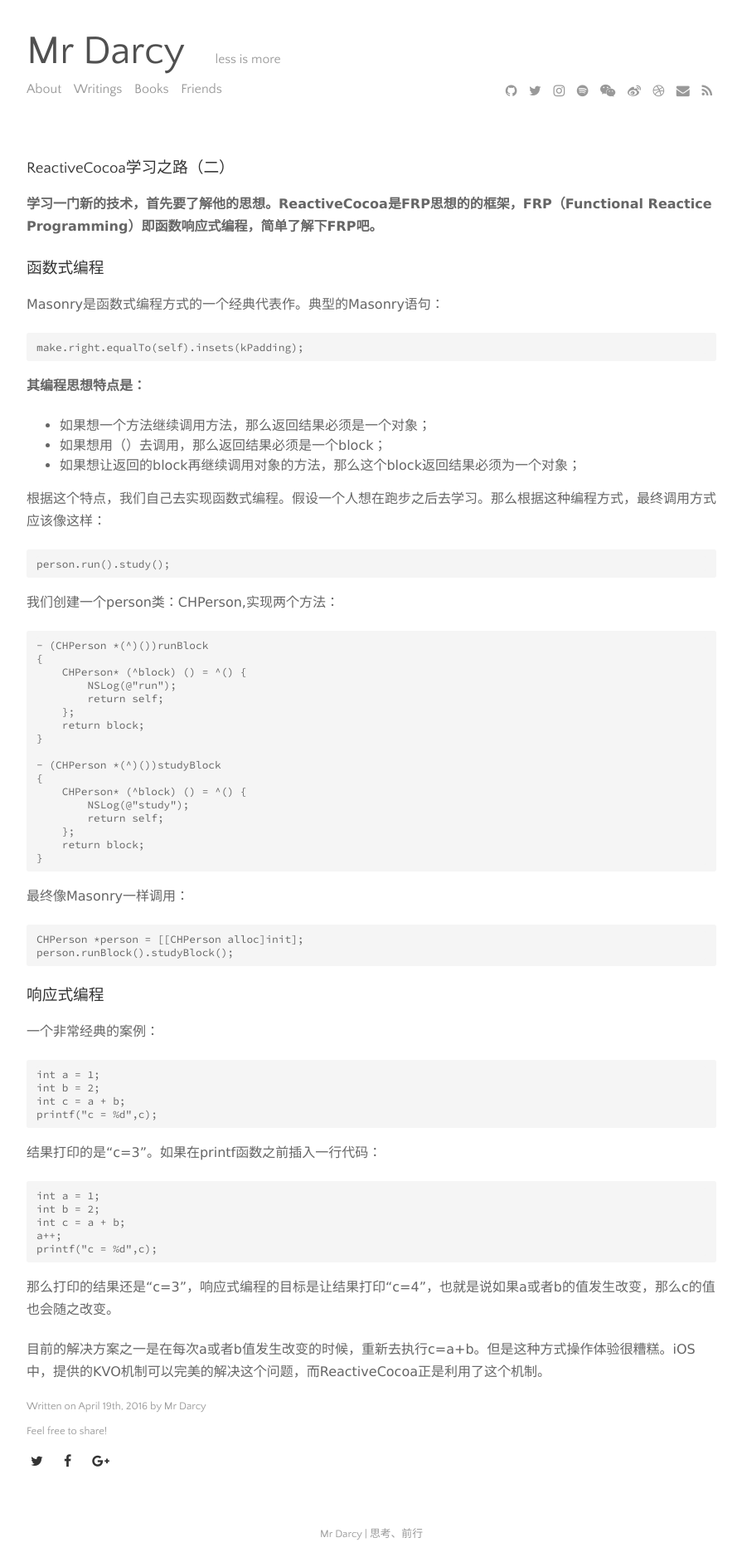
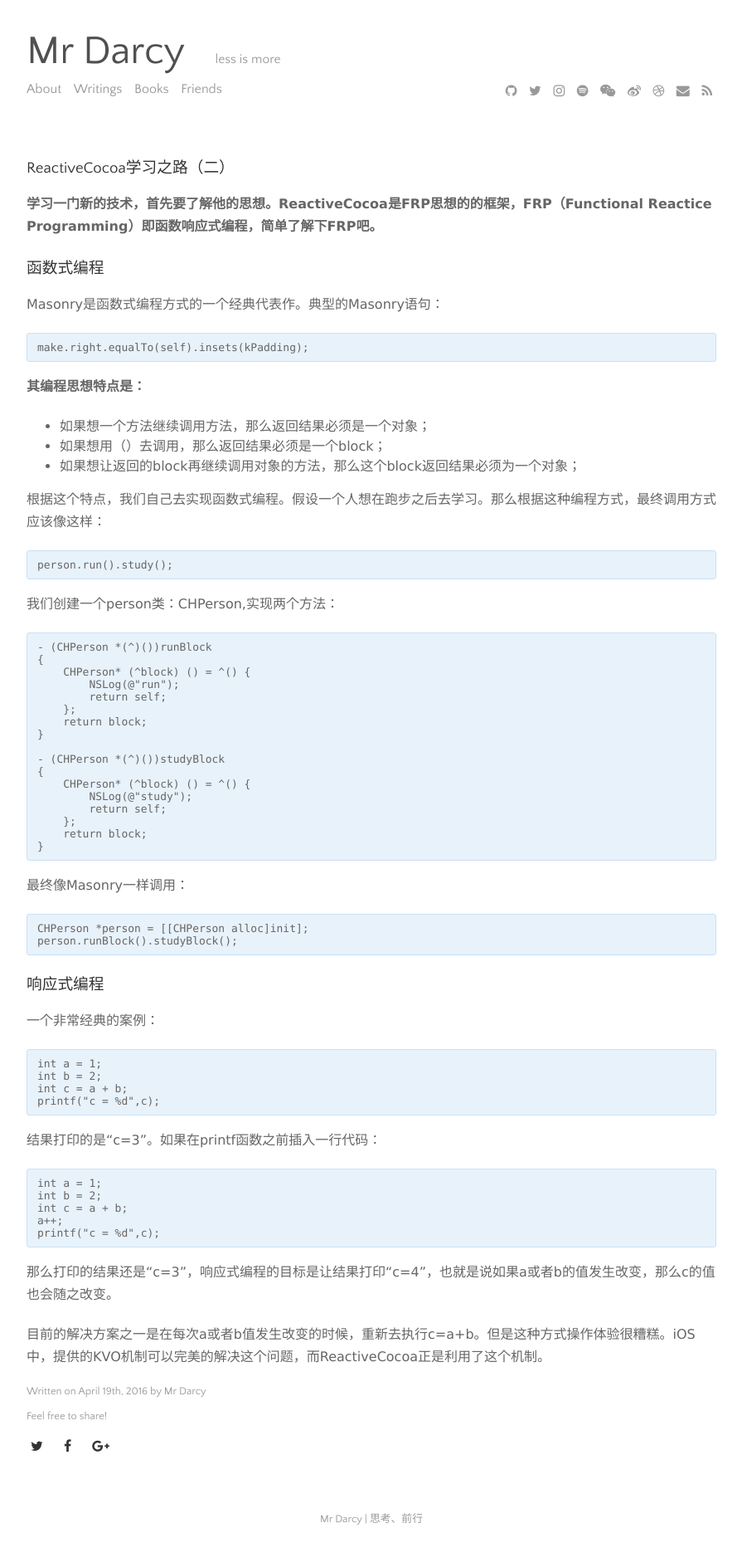
Before and after one commit to Darcygsc/Darcygsc.github.io, a Jekyll site: the page built from _posts/2016-4-19-RAC2.md, in a window 1280 px wide. Shown: the whole page at 83% size, without its empty margins (192-1087 px from the left). Built offline with Jekyll 4.4.1, drawn with Linux system fonts in a browser that asks for light colours; nearby versions of some CDN libraries.

Commit message:
update style

```diff
--- a/css/main.css
+++ b/css/main.css
@@ -302,10 +302,20 @@ body {
 
 pre,
 code {
-    font-size: 0.8rem;
+    /*font-size: 0.8rem;
     border-radius: 3px;
     background-color: #f5f5f5;
-    font-family: "Source Code Pro";
+    font-family: "Source Code Pro";*/
+    padding: .4em;
+    padding-top: .2em;
+    padding-bottom: .1em;
+    background: #e8f2fb;
+    border: 1px solid #c9e1f6;
+    border-radius: 3px;
+    font-family: Consolas, Menlo, Monaco, Lucida Console, Liberation Mono, DejaVu Sans Mono, Bitstream Vera Sans Mono, Courier New, monospace, serif;
+    font-size: .9em;
+    vertical-align: middle;
+    word-wrap: break-word;
 }
 
 code {
@@ -324,16 +334,10 @@ pre {
 }
 
 .highlight .lineno {
-    padding: .4em;
-    padding-top: .2em;
-    padding-bottom: .1em;
-    background: #e8f2fb;
-    border: 1px solid #c9e1f6;
-    border-radius: 3px;
-    font-family: Consolas, Menlo, Monaco, Lucida Console, Liberation Mono, DejaVu Sans Mono, Bitstream Vera Sans Mono, Courier New, monospace, serif;
-    font-size: .9em;
-    vertical-align: middle;
-    word-wrap: break-word;
+  color: #aaa;
+  display:inline-block;
+  padding: 0 5px;
+  border-right:1px solid #ccc;
 }
 
 .highlight pre code {
```
